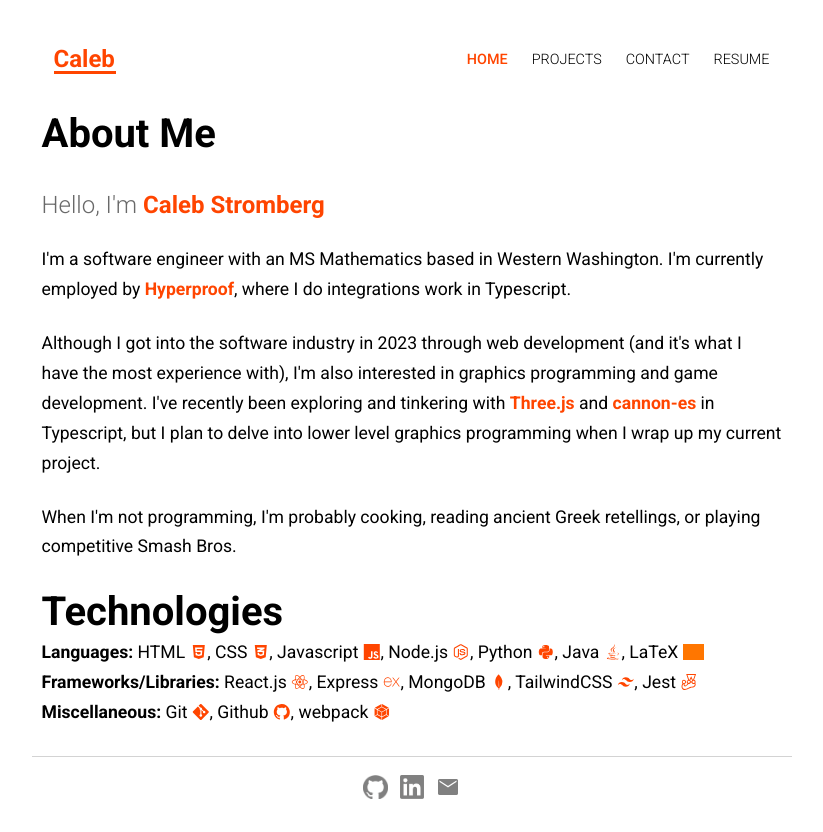
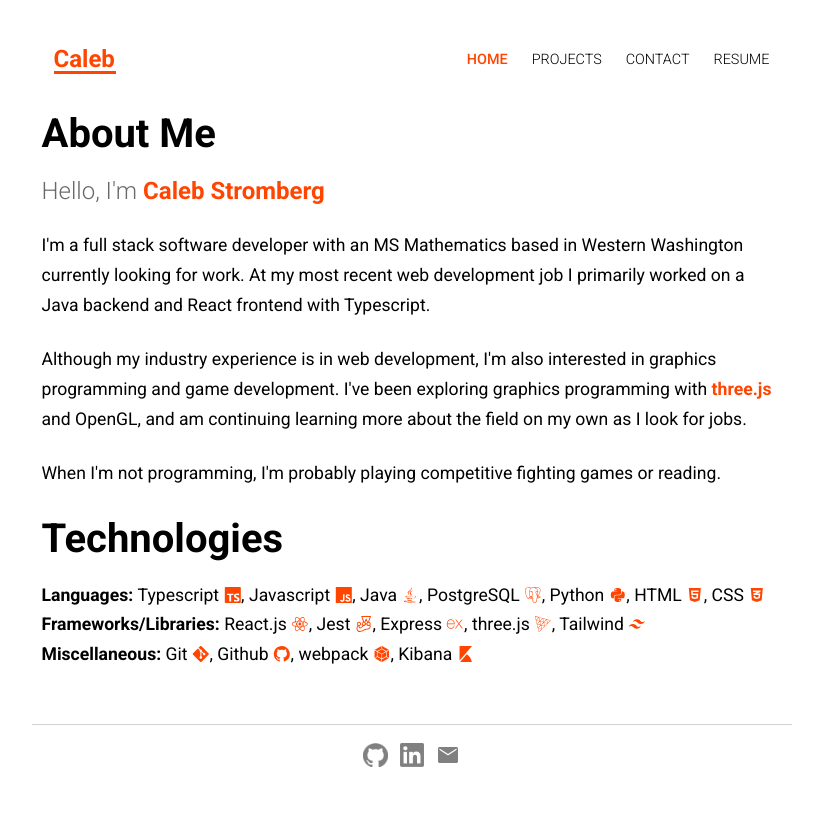
Before and after one commit to Corncycle/personal-website, a React app: page / in a window 1280 px wide. Shown: the whole page, without its empty margins (221-1044 px from the left). After the commit the page ends 800 px from the top, so only its background shows below. Built offline with nearby package versions, Linux system fonts and the light colour scheme; grey boxes are pictures that could not be loaded.

Commit message:
site updates dec 2025

```diff
--- a/src/components/ProjectCard.js
+++ b/src/components/ProjectCard.js
@@ -15,7 +15,7 @@ export default function ProjectCard({ project }) {
         <div className="project-card--links-container flex-col">
           {project.demoLink ? (
             <a className="project-card--link" href={project.demoLink}>
-              Live Demo
+              Live
             </a>
           ) : null}
           {project.sourceLink ? (
--- a/src/pages/Home.js
+++ b/src/pages/Home.js
@@ -13,8 +13,12 @@ import {
   SiFirebase,
   SiJavascript,
   SiJest,
+  SiKibana,
   SiMongodb,
+  SiPostgresql,
   SiTailwindcss,
+  SiThreedotjs,
+  SiTypescript,
   SiWebpack,
   SiWolframmathematica,
 } from 'react-icons/si'
@@ -31,62 +35,46 @@ export default function Home() {
           <span className="orangered-text">{' Caleb Stromberg'}</span>
         </p>
         <p className="p break-after">
-          I'm a software engineer with an MS Mathematics based in Western
-          Washington. I'm currently employed by{' '}
-          <a className="project-card--link" href="https://hyperproof.io/">
-            Hyperproof
-          </a>
-          , where I do integrations work in Typescript.
+          I'm a full stack software developer with an MS Mathematics based in
+          Western Washington currently looking for work. At my most recent web
+          development job I primarily worked on a Java backend and React
+          frontend with Typescript.
         </p>
         <p className="p break-after">
-          Although I got into the software industry in 2023 through web
-          development (and it's what I have the most experience with), I'm also
-          interested in graphics programming and game development. I've recently
-          been exploring and tinkering with{' '}
+          Although my industry experience is in web development, I'm also
+          interested in graphics programming and game development. I've been
+          exploring graphics programming with{' '}
           <a className="project-card--link" href="https://threejs.org/">
-            Three.js
+            three.js
           </a>{' '}
-          and{' '}
-          <a
-            className="project-card--link"
-            href="https://pmndrs.github.io/cannon-es/"
-          >
-            cannon-es
-          </a>{' '}
-          in Typescript, but I plan to delve into lower level graphics
-          programming when I wrap up my current project.
+          and OpenGL, and am continuing learning more about the field on my own
+          as I look for jobs.
         </p>
         <p className="p break-after">
-          When I'm not programming, I'm probably cooking, reading ancient Greek
-          retellings, or playing competitive Smash Bros.
+          When I'm not programming, I'm probably playing competitive fighting
+          games or reading.
         </p>
-        <h1 className="main-content--header no-margin">Technologies</h1>
+        <h1 className="main-content--header">Technologies</h1>
         <p className="p">
-          <strong className="bold">Languages: </strong> HTML{' '}
-          <OrangeIcon Icon={FaHtml5} />
-          , CSS <OrangeIcon Icon={FaCss3Alt} />, Javascript{' '}
-          <OrangeIcon Icon={SiJavascript} />, Node.js{' '}
-          <OrangeIcon Icon={FaNodeJs} />, Python <OrangeIcon Icon={FaPython} />,{' '}
-          <span>
-            Java <OrangeIcon Icon={FaJava} />, LaTeX{' '}
-            <img
-              className="inline-icon orangered-icon"
-              src={LaTeXIcon}
-              alt="LaTeX icon"
-            />
-          </span>
+          <strong className="bold">Languages: </strong>
+          Typescript <OrangeIcon Icon={SiTypescript} />, Javascript{' '}
+          <OrangeIcon Icon={SiJavascript} />, Java <OrangeIcon Icon={FaJava} />,
+          PostgreSQL <OrangeIcon Icon={SiPostgresql} />, Python{' '}
+          <OrangeIcon Icon={FaPython} />, HTML <OrangeIcon Icon={FaHtml5} />,
+          CSS <OrangeIcon Icon={FaCss3Alt} />
         </p>
         <p className="p">
-          <strong className="bold">Frameworks/Libraries:</strong> React.js{' '}
-          <OrangeIcon Icon={FaReact} />, Express <OrangeIcon Icon={SiExpress} />
-          , MongoDB <OrangeIcon Icon={SiMongodb} />, TailwindCSS{' '}
+          <strong className="bold">Frameworks/Libraries: </strong>
+          React.js <OrangeIcon Icon={FaReact} />, Jest{' '}
+          <OrangeIcon Icon={SiJest} />, Express <OrangeIcon Icon={SiExpress} />,
+          three.js <OrangeIcon Icon={SiThreedotjs} />, Tailwind{' '}
           <OrangeIcon Icon={SiTailwindcss} />
-          , Jest <OrangeIcon Icon={SiJest} />
         </p>
         <p className="p">
-          <strong className="bold">Miscellaneous:</strong> Git{' '}
-          <OrangeIcon Icon={BsGit} />, Github <OrangeIcon Icon={BsGithub} />,
-          webpack <OrangeIcon Icon={SiWebpack} />
+          <strong className="bold">Miscellaneous: </strong>
+          Git <OrangeIcon Icon={BsGit} />, Github <OrangeIcon Icon={BsGithub} />
+          , webpack <OrangeIcon Icon={SiWebpack} />, Kibana{' '}
+          <OrangeIcon Icon={SiKibana} />
         </p>
       </div>
     </div>
--- a/src/pages/content-data/project-data.js
+++ b/src/pages/content-data/project-data.js
@@ -1,6 +1,6 @@
 import ultimateStageDataImg from '../../images/project-images/ultimate-stage-data.png'
 import findTheFighterImg from '../../images/project-images/find-the-fighter.png'
-import smashMemoryImg from '../../images/project-images/smash-memory.png'
+import aMemoryAssessmentImg from '../../images/project-images/a-memory-assessment.png'
 import personalWebsiteImg from '../../images/project-images/personal-website.png'
 import coquestImage from '../../images/project-images/coquest.png'
 import theoremSheetImage from '../../images/project-images/theorem-sheet.png'
@@ -15,6 +15,14 @@ const projectData = [
     sourceLink: 'https://github.com/Corncycle/ultimate-stage-data-server',
   },
   {
+    img: aMemoryAssessmentImg,
+    name: 'A Memory Assessment',
+    description:
+      'My first foray into graphics programming. A 3d memory game built using Typescript bindings of the graphics library <a class="project-card--link" href="https://threejs.org/">three.js</a> and the physics library <a class="project-card--link" href="https://schteppe.github.io/cannon.js/">cannon.js</a>. Besides these libraries, game logic was built with no engine.',
+    demoLink: 'https://corncycle.com/a-memory-assessment/',
+    sourceLink: 'https://github.com/Corncycle/matcher',
+  },
+  {
     img: findTheFighterImg,
     name: 'Find The Fighter',
     description:
@@ -26,7 +34,7 @@ const projectData = [
     img: personalWebsiteImg,
     name: 'Personal Website',
     description:
-      'The site you are currently on! This site was made in React and packaged with webpack, with client-side routing from React Router. It has a responsive design and a collapsible nav bar for mobile.',
+      'The site you are currently on! This site was built with React and packaged with webpack, with client-side routing from React Router. It has a responsive design and a collapsible nav bar for mobile.',
     demoLink: 'https://www.calebstromberg.com/',
     sourceLink: 'https://github.com/Corncycle/personal-website',
   },
@@ -39,14 +47,6 @@ const projectData = [
     sourceLink: 'https://github.com/Corncycle/chosts',
   },
   {
-    img: smashMemoryImg,
-    name: 'Smash Memory',
-    description:
-      'An in-browser game to test memory of previously selected Smash Bros fighters. High scores are stored using the <span class="monospace">localStorage</span> API. Assets were scraped from smashbros.com using <span class="monospace">axios</span> in Node.js.',
-    demoLink: 'https://corncycle.github.io/memory-game/',
-    sourceLink: 'https://github.com/Corncycle/memory-game',
-  },
-  {
     img: theoremSheetImage,
     name: 'Elementary Sieve Methods',
     description:
--- a/src/stylesheets/style.css
+++ b/src/stylesheets/style.css
@@ -6,7 +6,7 @@
 }
 
 :root {
-    font-family: "Roboto", sans-serif;
+  font-family: 'Roboto', sans-serif;
 
   /* prevent navbar movement when scrollbar is added/removed */
   scrollbar-gutter: stable;
@@ -64,11 +64,13 @@
 }
 
 .gray-icon {
-    filter: invert(55%) sepia(2%) saturate(15%) hue-rotate(327deg) brightness(91%) contrast(86%);
+  filter: invert(55%) sepia(2%) saturate(15%) hue-rotate(327deg) brightness(91%)
+    contrast(86%);
 }
 
 .orangered-icon {
-    filter: invert(32%) sepia(100%) saturate(3561%) hue-rotate(4deg) brightness(107%) contrast(103%);
+  filter: invert(32%) sepia(100%) saturate(3561%) hue-rotate(4deg)
+    brightness(107%) contrast(103%);
 }
 
 .orangered-text {
@@ -108,7 +110,7 @@
 
 .nav-bar--header {
   font-size: 1.5rem;
-    font-family: "Roboto", sans-serif;
+  font-family: 'Roboto', sans-serif;
   font-weight: 700;
   padding: 4px 12px;
   border-radius: 8px;
@@ -123,7 +125,8 @@
 }
 
 .nav-bar--header--link:hover {
-    animation: 1s ease-in-out infinite border-glow, 1s ease-in-out infinite color-glow;
+  animation: 1s ease-in-out infinite border-glow,
+    1s ease-in-out infinite color-glow;
 }
 
 .nav-bar--button {
@@ -139,7 +142,8 @@
 }
 
 .nav-bar--button:not(.nav-collapsed) .nav-bar--button--image {
-    filter: invert(40%) sepia(62%) saturate(5659%) hue-rotate(1deg) brightness(101%) contrast(106%);
+  filter: invert(40%) sepia(62%) saturate(5659%) hue-rotate(1deg)
+    brightness(101%) contrast(106%);
 }
 
 .nav-bar--button--image {
@@ -179,7 +183,7 @@
 .main-content--header {
   font-size: 2.5rem;
   font-weight: bold;
-    margin-bottom: 30px;
+  margin-bottom: 1rem;
 }
 
 .main-content--header.no-margin {
@@ -215,11 +219,13 @@
 
 .link-widget--image {
   height: 24px;
-    filter: brightness(0) invert(57%) sepia(12%) saturate(9%) hue-rotate(315deg) brightness(86%) contrast(87%);
+  filter: brightness(0) invert(57%) sepia(12%) saturate(9%) hue-rotate(315deg)
+    brightness(86%) contrast(87%);
 }
 
 .link-widget--link:hover .link-widget--image {
-    filter: brightness(0) invert(40%) sepia(62%) saturate(5659%) hue-rotate(1deg) brightness(101%) contrast(106%);
+  filter: brightness(0) invert(40%) sepia(62%) saturate(5659%) hue-rotate(1deg)
+    brightness(101%) contrast(106%);
 }
 
 .projects-array--container {
@@ -230,10 +236,15 @@
 
 .project-card--container {
   position: relative;
-    flex: 0 0 calc(calc(50% - var(--project-card-strip-size)) - calc(var(--project-cards-gap) / 2));
+  flex: 0 0
+    calc(
+      calc(50% - var(--project-card-strip-size)) -
+        calc(var(--project-cards-gap) / 2)
+    );
   align-items: stretch;
   box-shadow: 0 0 10px rgba(0, 0, 0, 0.5);
-    border-radius: 0 var(--project-card-border-radius) var(--project-card-border-radius) 0;
+  border-radius: 0 var(--project-card-border-radius)
+    var(--project-card-border-radius) 0;
   margin-left: var(--project-card-strip-size);
   transition: 0.25s box-shadow;
 }
@@ -244,13 +255,14 @@
 }
 
 .project-card--container::before {
-    content: "";
+  content: '';
   position: absolute;
   height: 100%;
   width: var(--project-card-strip-size);
   left: calc(-1 * var(--project-card-strip-size));
   background-color: orangered;
-    border-radius: var(--project-card-border-radius) 0 0 var(--project-card-border-radius);
+  border-radius: var(--project-card-border-radius) 0 0
+    var(--project-card-border-radius);
   transition: 0.25s background-color;
 }
 
```
Also changed, not shown: src/images/project-images/a-memory-assessment.png (added). Lines whose indentation alone changed are shown as unchanged.
